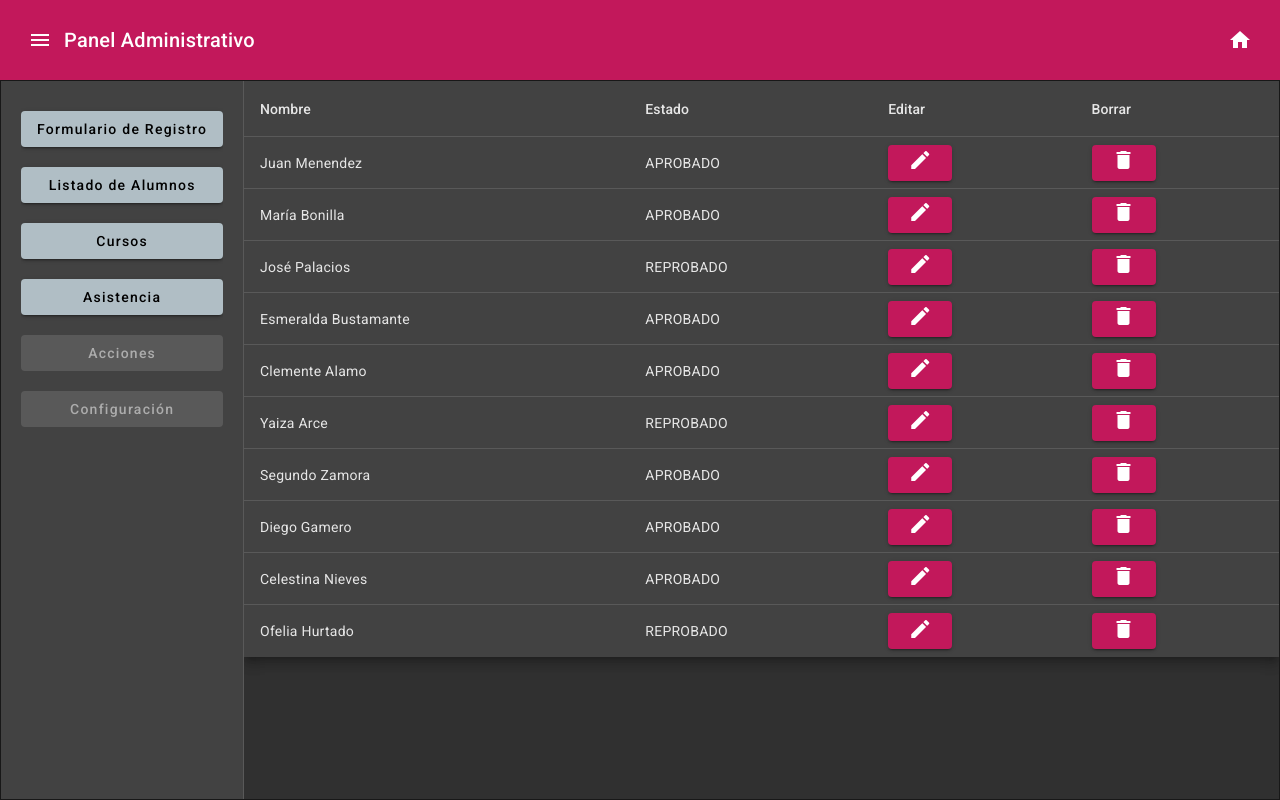
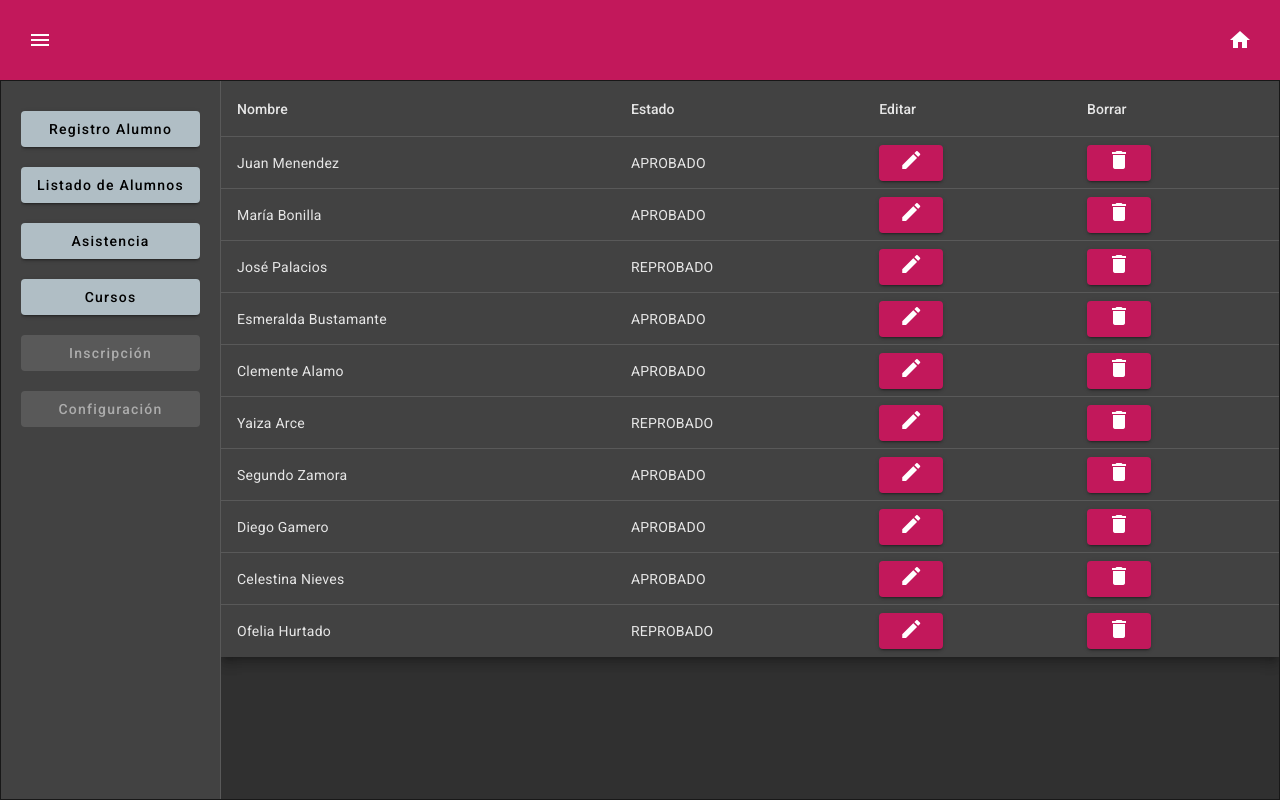
Before and after one commit to sebastianrhsarh/1PF-Riquelme, an Angular app: page /students in a window 1280 px wide. Both pictures are taken after a click on the button "menu". Built offline with nearby package versions, Linux system fonts and the light colour scheme.

Commit message:
toolbar dinamico

```diff
--- a/src/app/administrative-panel/administrative-panel.component.html
+++ b/src/app/administrative-panel/administrative-panel.component.html
@@ -3,7 +3,7 @@
   <button mat-icon-button class="icon" (click)="drawer.toggle()">
     <mat-icon>menu</mat-icon>
   </button>
-  <span appFontSize>Panel Administrativo</span>
+  <span appFontSize>{{name}}</span>
   <span class="spacer"></span>
   <button mat-icon-button (click)="navigate(0)" class="icon favorite-icon">
     <mat-icon >home</mat-icon>
@@ -16,19 +16,19 @@
     <!--SECCIONES-->
     <div class="dflex">
       <button color="accent" (click)="navigate(1)" class="my-10" mat-raised-button>
-        Formulario de Registro
+        Registro Alumno
       </button>
       <button color="accent" (click)="navigate(2)" class="my-10" mat-raised-button>
         Listado de Alumnos
       </button>
       <button color="accent" (click)="navigate(3)" class="my-10" mat-raised-button>
+        Asistencia
+      </button>
+      <button color="accent" (click)="navigate(4)" class="my-10" mat-raised-button>
         Cursos
       </button>
-      <button color="accent" (click)="navigate(4)" class="my-10" mat-raised-button>
-        Asistencia
-      </button>
       <button color="accent" disabled class="my-10" mat-raised-button>
-        Acciones
+        Inscripción
       </button>
       <button color="accent" disabled class="my-10" mat-raised-button>
         Configuración
--- a/src/app/administrative-panel/administrative-panel.component.ts
+++ b/src/app/administrative-panel/administrative-panel.component.ts
@@ -1,5 +1,5 @@
 import { Component } from '@angular/core';
-import { Router } from '@angular/router';
+import { ActivatedRoute, Router } from '@angular/router';
 import { FullNamePipe } from '../shared/pipes/full-name.pipe';
 
 @Component({
@@ -9,22 +9,29 @@ import { FullNamePipe } from '../shared/pipes/full-name.pipe';
 })
 export class AdministrativePanelComponent {
   showFiller = false;
+  name: string = "";
 
-  constructor(private router: Router) {}
+  constructor(private router: Router, private route: ActivatedRoute) {}
+
+  ngOnInit(): void {
+    this.route.queryParams.subscribe(params => {
+      this.name = params['name'];
+    });
+  }
 
   navigate(value:number) {
     switch (value) {
       case 1:
-        this.router.navigate(['/form']);
+        this.router.navigate(['/form'], {queryParams: {name: "Formulario de Registro de Alumno"}});
         break;
       case 2:
-        this.router.navigate(['/students']);
+        this.router.navigate(['/students'], {queryParams: {name: "Lista de Alumnos"}});
         break;
       case 3:
-        this.router.navigate(['/course']);
+        this.router.navigate(['/attendance'], {queryParams: {name: "Asistencia de Alumnos"}});
         break;
       case 4:
-        this.router.navigate(['/attendance']);
+        this.router.navigate(['/course'], {queryParams: {name: "Cursos"}});
         break;
       default:
         this.router.navigate(['/'])
```
